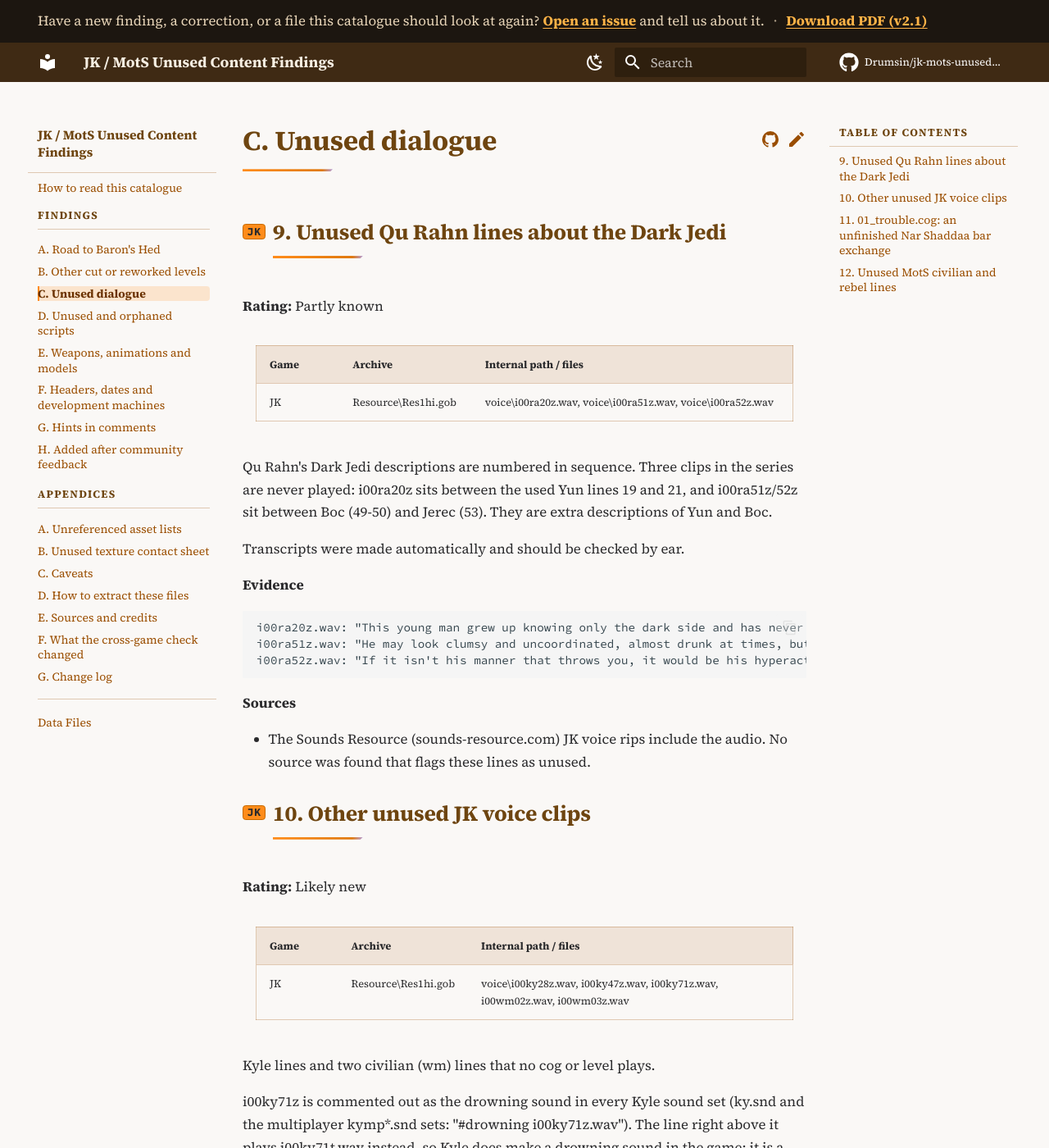
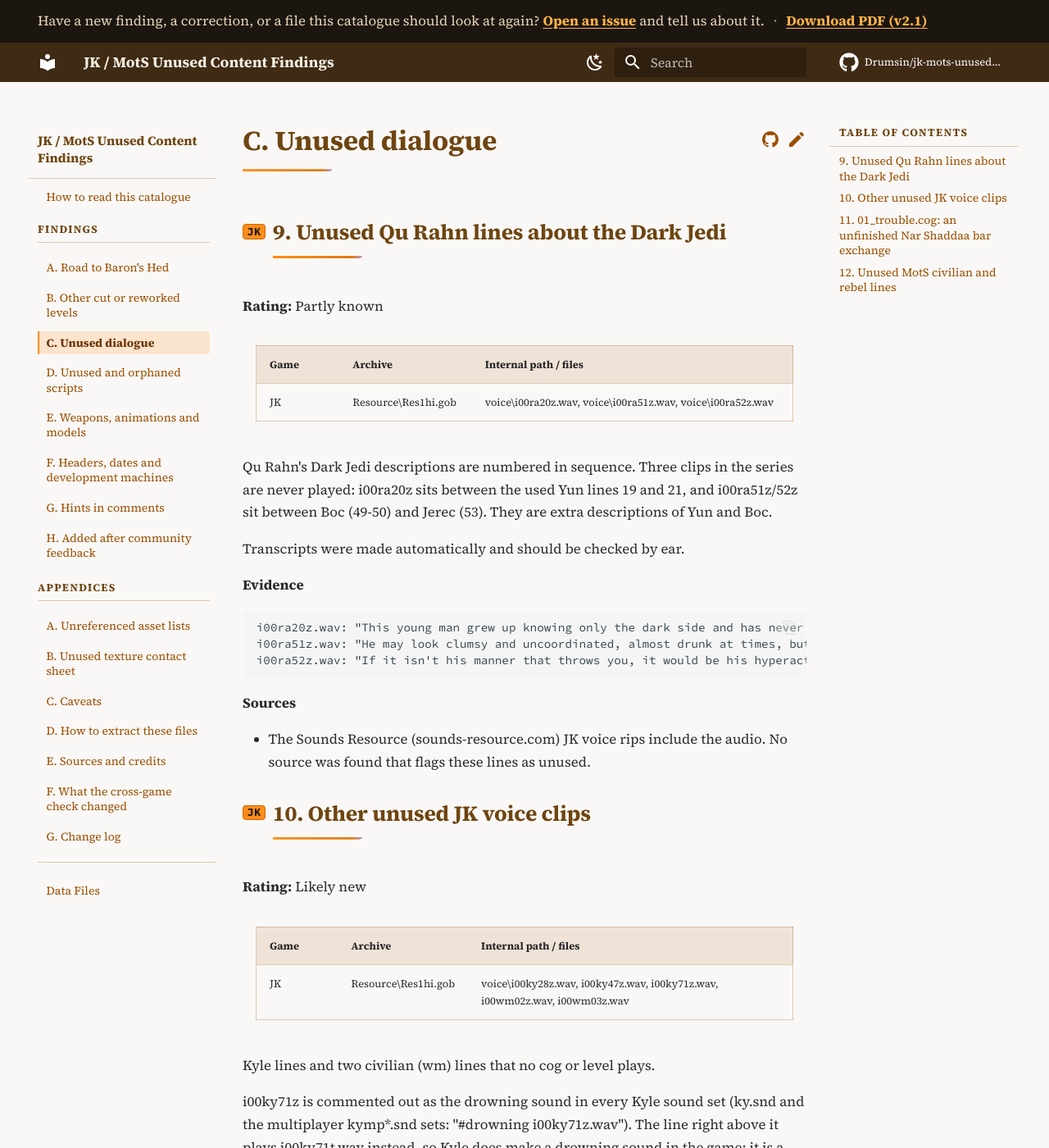
Before and after one commit to Drumsin/jk-mots-unused-content, an MkDocs documentation site: the page built from docs/c-unused-dialogue.md, in a window 1280 px wide and 1400 px high. Shown: the whole window at 82% size. Built offline with MkDocs 1.6.1 and Material for MkDocs 9.7.7, drawn with Linux system fonts in a browser that asks for light colours; comment, search, counter and statistics services are not loaded.

Commit message:
Fix sidebar overlap, chip contrast and the dark header
The sticky sidebar title now has an opaque page-colored background
so nav links no longer show through it. Sidebar and TOC links stay
orange even after a visit, active items have padding beside the
bar, chip text is near-black in both schemes, and the dark toolbar
is a lighter charcoal so it stands apart from the page.

```diff
--- a/docs/stylesheets/extra.css
+++ b/docs/stylesheets/extra.css
@@ -81,9 +81,9 @@
   --jk-table-hover: rgba(255, 140, 26, 0.16);
   --jk-table-border: rgba(196, 168, 130, 0.28);
   --jk-caption: #c4b8a0;
-  --md-primary-fg-color: #1c1610;
-  --md-primary-fg-color--light: #2a2218;
-  --md-primary-fg-color--dark: #120e0a;
+  --md-primary-fg-color: #3a2d1e;
+  --md-primary-fg-color--light: #4a3c2e;
+  --md-primary-fg-color--dark: #2e2418;
   --md-accent-fg-color: #ffb347;
   --md-accent-fg-color--transparent: rgba(255, 179, 71, 0.14);
   --md-typeset-a-color: #e09a45;
@@ -359,24 +359,74 @@
 .game-icons a,
 .md-typeset .game-icon,
 .md-typeset a.game-icon {
-  color: inherit;
   text-decoration: none !important;
 }
 
-/* Left sidebar: title reads as a title, sections are divided, links are distinct. */
-.md-nav--primary > .md-nav__title {
+/* Chip text stays near-black in both schemes. A more specific rule than
+   heading inheritance or [data-md-color-scheme="slate"] body color. */
+.game-icon.game-icon--jk,
+.game-icon.game-icon--mots,
+.md-typeset .game-icon.game-icon--jk,
+.md-typeset .game-icon.game-icon--mots,
+.md-typeset h2 .game-icon.game-icon--jk,
+.md-typeset h2 .game-icon.game-icon--mots,
+[data-md-color-scheme="default"] .game-icon.game-icon--jk,
+[data-md-color-scheme="default"] .game-icon.game-icon--mots,
+[data-md-color-scheme="slate"] .game-icon.game-icon--jk,
+[data-md-color-scheme="slate"] .game-icon.game-icon--mots,
+[data-md-color-scheme="default"] .md-typeset .game-icon.game-icon--jk,
+[data-md-color-scheme="default"] .md-typeset .game-icon.game-icon--mots,
+[data-md-color-scheme="slate"] .md-typeset .game-icon.game-icon--jk,
+[data-md-color-scheme="slate"] .md-typeset .game-icon.game-icon--mots {
+  color: #1a1a1a;
+  -webkit-text-fill-color: #1a1a1a;
+  font-weight: 700;
+}
+
+/* Left sidebar: title reads as a title, sections are divided, links are distinct.
+   On desktop the title is sticky; it needs an opaque page-colored background
+   so scrolling nav links cannot show through. */
+@media screen and (min-width: 76.25em) {
+  .md-nav--primary > .md-nav__title,
+  .md-nav--primary .md-nav__title {
+    position: sticky;
+    top: 0;
+    z-index: 3;
     color: var(--jk-title);
     font-weight: 700;
     font-size: 0.78rem;
     line-height: 1.35;
+    padding-top: 0.35rem;
     padding-bottom: 0.7rem;
     margin-bottom: 0.35rem;
     border-bottom: 1px solid var(--jk-divider);
-  background: transparent;
-  box-shadow: none;
+    background: var(--md-default-bg-color);
+    background-color: var(--md-default-bg-color);
+    /* Spread shadow in the page color hides links as they pass underneath;
+       a light drop shadow marks the edge once the list has scrolled. */
+    box-shadow:
+      0 0 0.4rem 0.4rem var(--md-default-bg-color),
+      0 4px 8px -4px rgba(28, 22, 16, 0.28);
+  }
 }
 .md-nav--primary > .md-nav__title .md-nav__button {
   color: var(--jk-title);
+}
+
+/* Mobile drawer: keep the top bar on the primary color; other drawer
+   titles (section back-links) get the same opaque page background. */
+@media screen and (max-width: 76.234375em) {
+  .md-nav--primary .md-nav__title[for="__drawer"] {
+    background-color: var(--md-primary-fg-color);
+    color: #f6eee2;
+    box-shadow: none;
+    border-bottom: 0;
+  }
+  .md-nav--primary .md-nav__title:not([for="__drawer"]) {
+    background-color: var(--md-default-bg-color);
+    color: var(--jk-title);
+    z-index: 3;
+  }
 }
 
 .md-nav--primary .md-nav__item--section {
@@ -401,13 +451,12 @@
   color: var(--jk-nav-section);
 }
 
-/* Nav page links: their own link / visited / hover / active colors. */
+/* Nav page links stay orange even after visiting (lavender is for body links only). */
 .md-nav--primary a.md-nav__link,
-.md-nav--primary a.md-nav__link:link {
+.md-nav--primary a.md-nav__link:link,
+.md-nav--primary a.md-nav__link:visited {
   color: var(--jk-nav-link);
-}
-.md-nav--primary a.md-nav__link:visited {
-  color: var(--jk-nav-link-visited);
+  padding: 0.35em 0.5em 0.35em 0.75em;
 }
 .md-nav--primary a.md-nav__link:hover,
 .md-nav--primary a.md-nav__link:focus-visible {
@@ -424,6 +473,7 @@
   box-shadow: inset 2px 0 0 var(--jk-orange);
   font-weight: 600;
   border-radius: 0 0.2rem 0.2rem 0;
+  padding: 0.35em 0.5em 0.35em 0.75em;
 }
 
 /* Data Files (and any other top-level item after a section) gets a divider. */
@@ -450,11 +500,9 @@
   box-shadow: none;
 }
 .md-nav--secondary a.md-nav__link,
-.md-nav--secondary a.md-nav__link:link {
+.md-nav--secondary a.md-nav__link:link,
+.md-nav--secondary a.md-nav__link:visited {
   color: var(--jk-toc-link);
-}
-.md-nav--secondary a.md-nav__link:visited {
-  color: var(--jk-toc-visited);
 }
 .md-nav--secondary a.md-nav__link:hover,
 .md-nav--secondary a.md-nav__link:focus-visible {
@@ -478,6 +526,28 @@
 }
 [data-md-color-scheme="slate"] .md-header__topic {
   color: #e8d5b8;
+}
+
+/* Dark header is a lighter warm charcoal so it separates from the page. */
+[data-md-color-scheme="slate"] .md-header {
+  background-color: #3a2d1e;
+  border-bottom: 1px solid rgba(224, 154, 69, 0.6);
+  box-shadow: 0 2px 8px rgba(0, 0, 0, 0.3);
+}
+[data-md-color-scheme="slate"] .md-header .md-header__button,
+[data-md-color-scheme="slate"] .md-header .md-source,
+[data-md-color-scheme="slate"] .md-header .md-source__repository,
+[data-md-color-scheme="slate"] .md-header .md-search__input,
+[data-md-color-scheme="slate"] .md-header .md-search__input + .md-search__icon,
+[data-md-color-scheme="slate"] .md-header .md-search__input::placeholder {
+  color: #e8d5b8;
+}
+[data-md-color-scheme="slate"] .md-header .md-search__form {
+  background-color: #4a3c2e;
+}
+/* Banner stays darker than the toolbar so the two bars read as separate layers. */
+[data-md-color-scheme="slate"] .md-banner {
+  background-color: #1c1610;
 }
 
 .visually-hidden {
```
Lines whose indentation alone changed are shown as unchanged.
